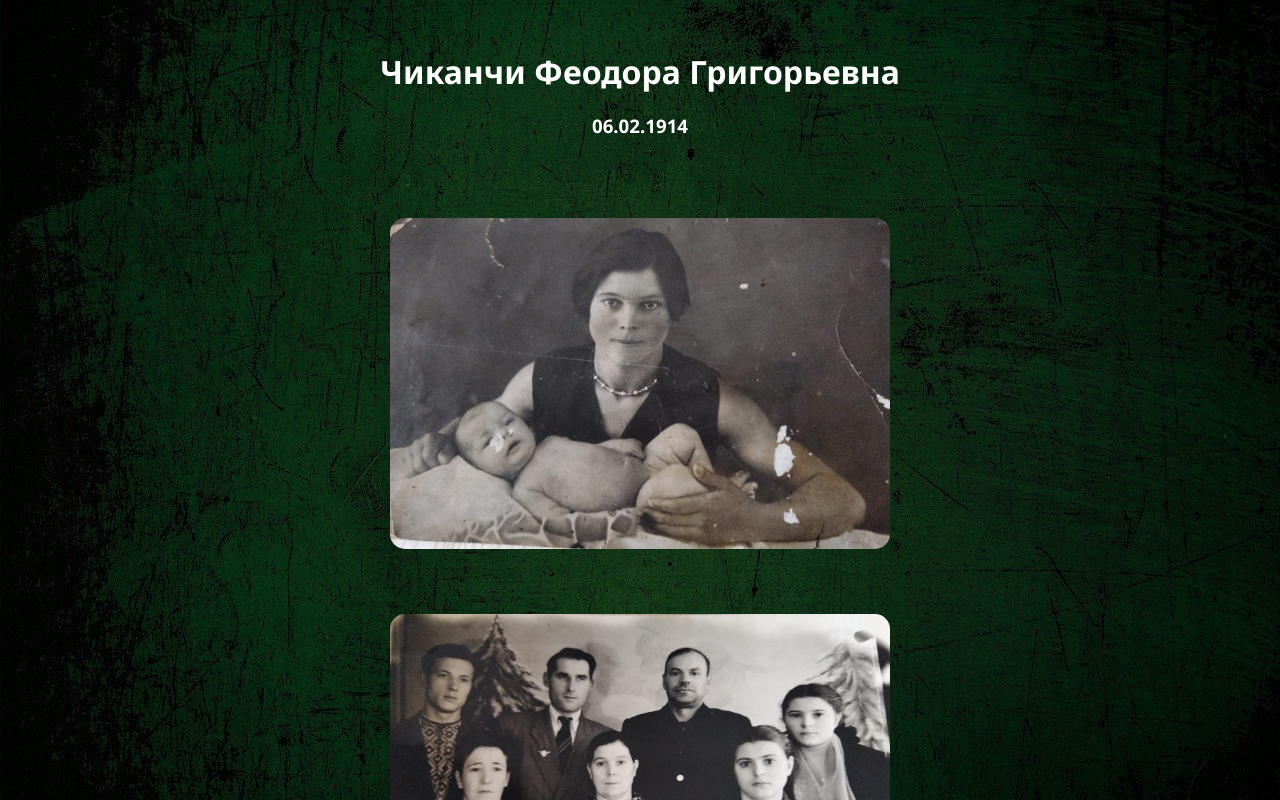
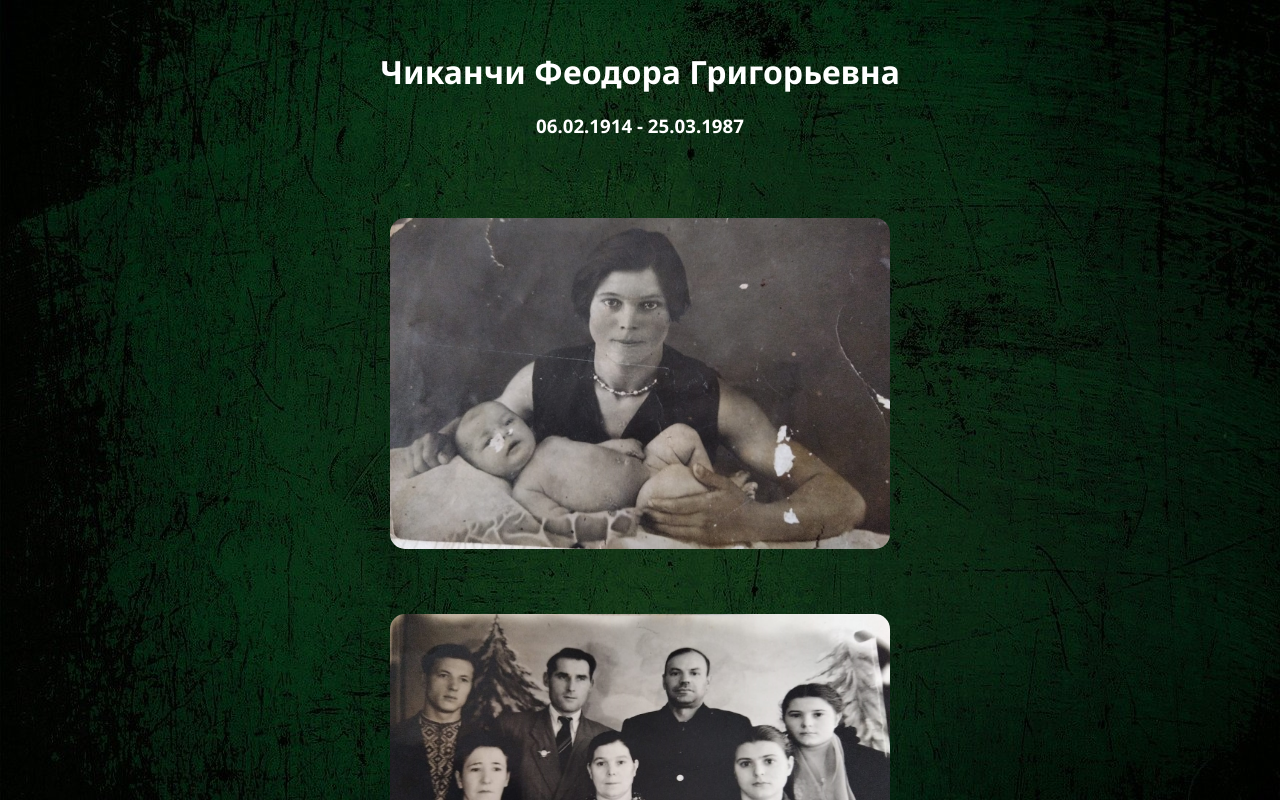
Before and after one commit to DmitryPiven777/rodoslov, a plain HTML site: page chikanchi_feodora_info.html in a window 1280 px wide. Shown: the top 800 px of the page. Drawn offline with Linux system fonts and the light colour scheme.

Commit message:
Update chikanchi_feodora_info.html

```diff
--- a/chikanchi_feodora_info.html
+++ b/chikanchi_feodora_info.html
@@ -21,7 +21,7 @@
 					<h1>Чиканчи Феодора Григорьевна</h1>
 				</div>
 				<div class="data">
-					<h3>06.02.1914</h3>
+					<h3>06.02.1914 - 25.03.1987</h3>
 				</div>
 			</div>
 		</div>
```
